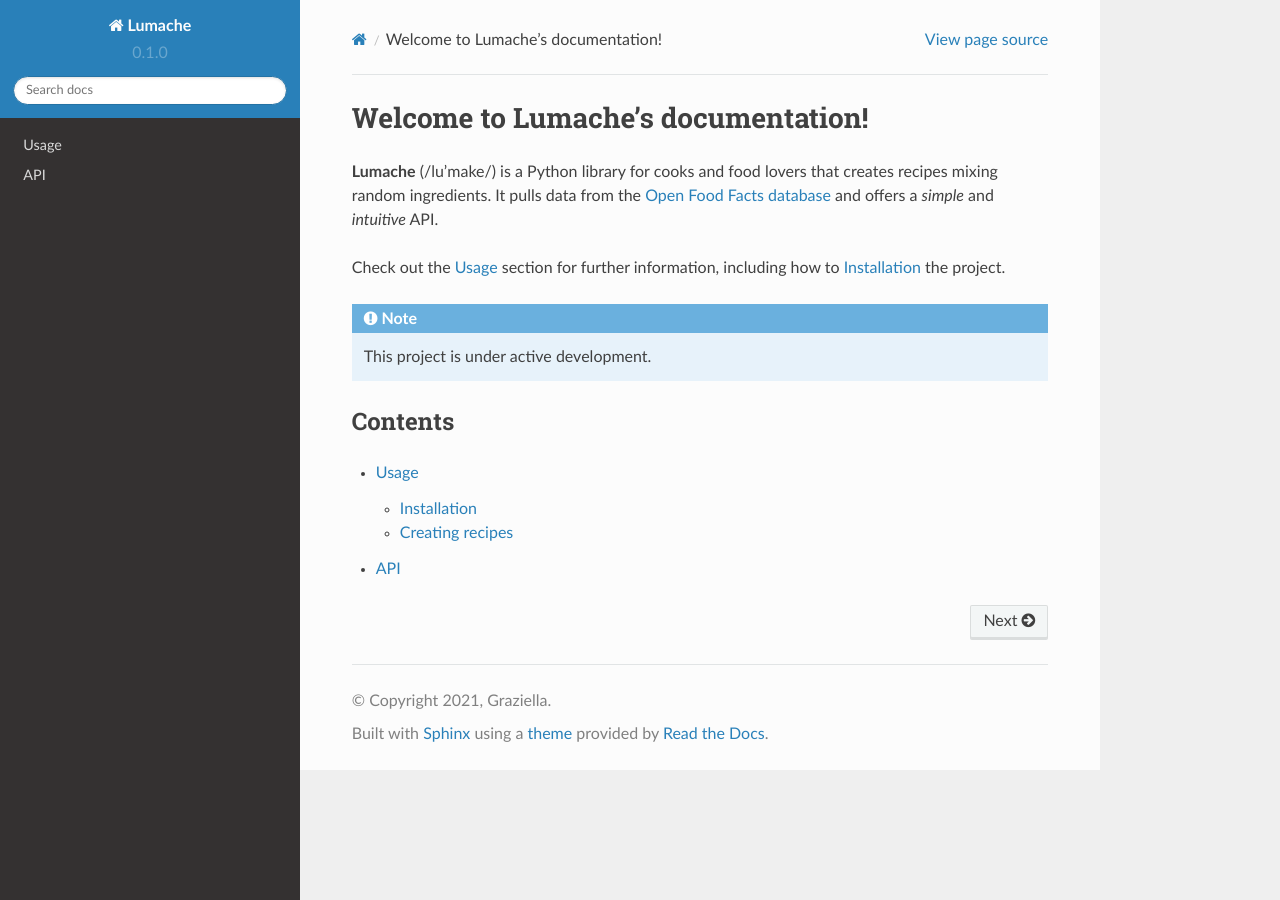
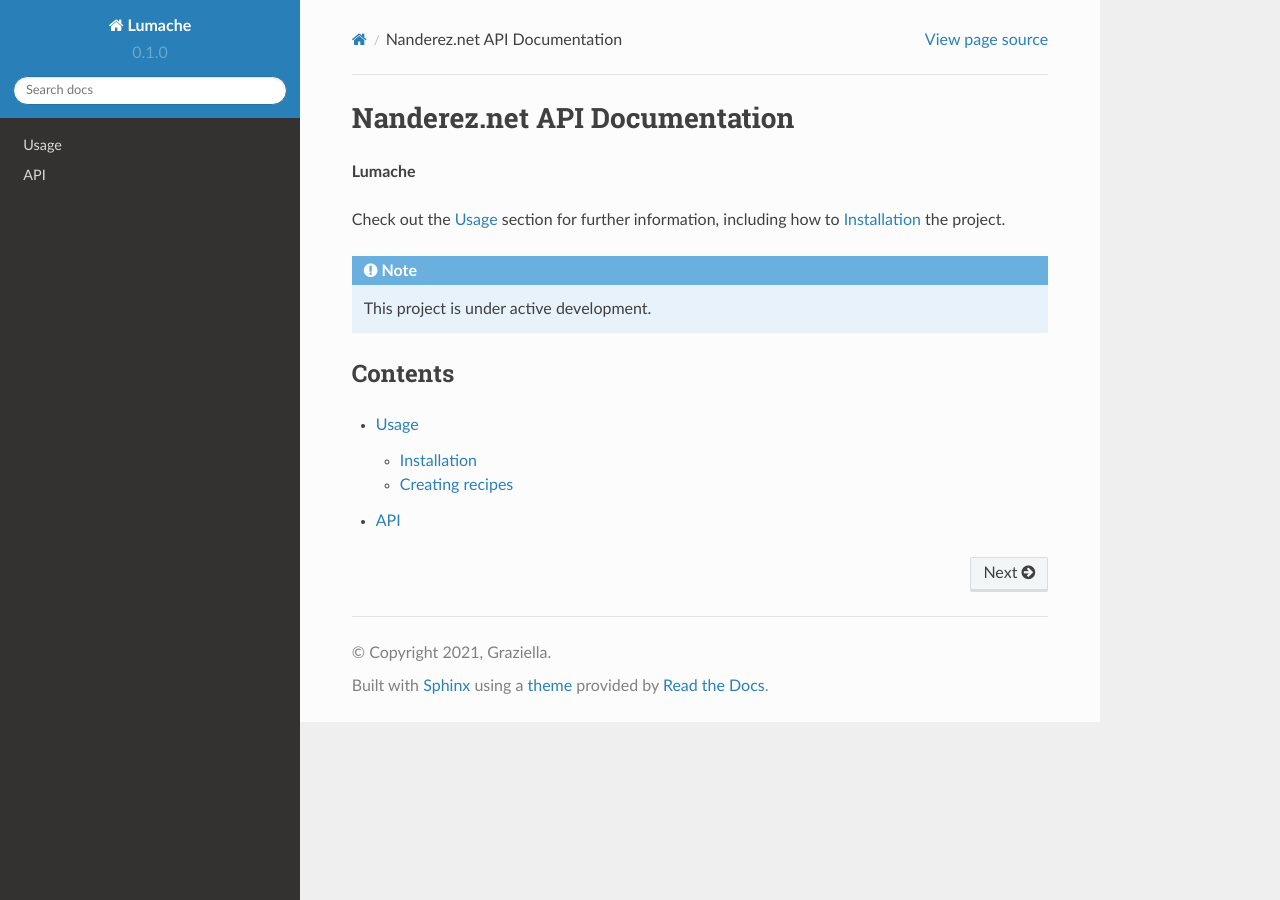
Before and after one commit to Ar1stois/ReadTheDocs, a Sphinx documentation site: the page built from docs/source/index.rst, in a window 1280 px wide. Built offline with Sphinx 7.4.7 and the Read the Docs theme 2.0.0, drawn with Linux system fonts in a browser that asks for light colours.

Commit message:
Update index.rst

```diff
--- a/docs/source/index.rst
+++ b/docs/source/index.rst
@@ -1,10 +1,7 @@
-Welcome to Lumache's documentation!
+Nanderez.net API Documentation
 ===================================
 
-**Lumache** (/lu'make/) is a Python library for cooks and food lovers
-that creates recipes mixing random ingredients.
-It pulls data from the `Open Food Facts database <https://world.openfoodfacts.org/>`_
-and offers a *simple* and *intuitive* API.
+**Lumache**
 
 Check out the :doc:`usage` section for further information, including
 how to :ref:`installation` the project.
```
